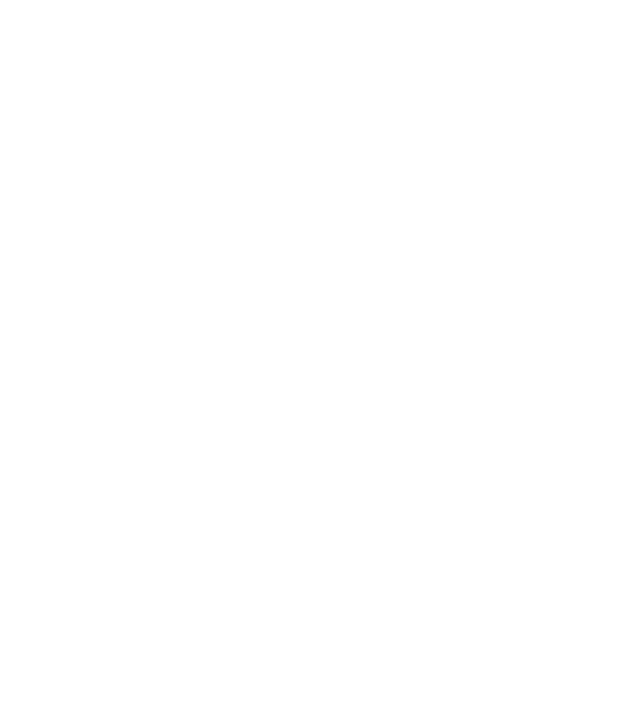
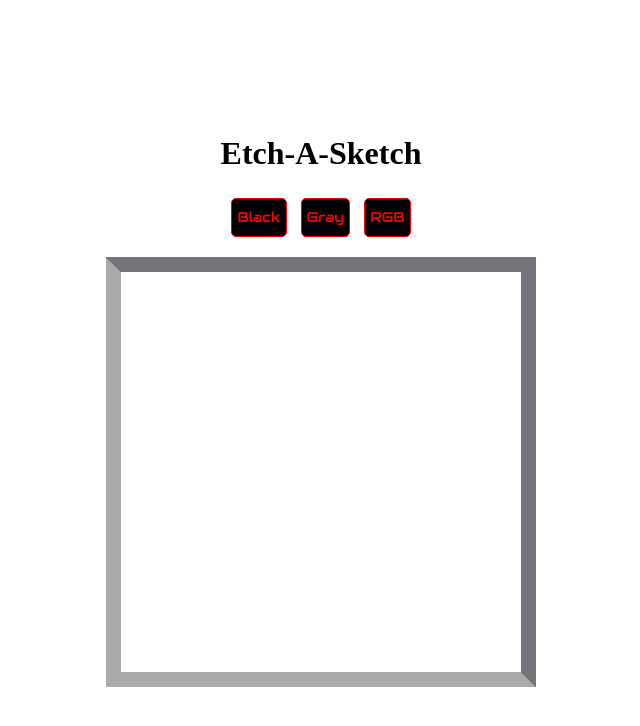
Before and after one commit to aurorn/Etch-A-Sketch, a plain HTML site: page index.html in a window 1280 px wide. Shown: the whole page, without its empty margins (319-959 px from the left). Drawn offline with Linux system fonts and the light colour scheme; a web font is replaced by a local one.

Commit message:
Added Buttons

```diff
--- a/index.html
+++ b/index.html
@@ -3,7 +3,22 @@
     <head>
         <meta charset="utf-8">
         <title> Etch-A-Sketch</title>
+        <link href="./styles/styles.css" rel="stylesheet" type ="text/css"/>
+        <script src="./js/script.js" defer></script>
     </head>
     <body>
+        <h1 class="etch-a-sketch">Etch-A-Sketch</h1>
+    <div class="buttonSelection">
+        <button class="changeBtn" id="Black">Black</button>
+        <button class="changeBtn" id="Gray">Gray</button>
+        <button class="changeBtn" id="RGB">RGB</button>
+    </div>
+
+    <div class="container-wrapper">
+        <div class="container">
+        </div>
+    </div>
+
+
     </body>
 </html>
```
